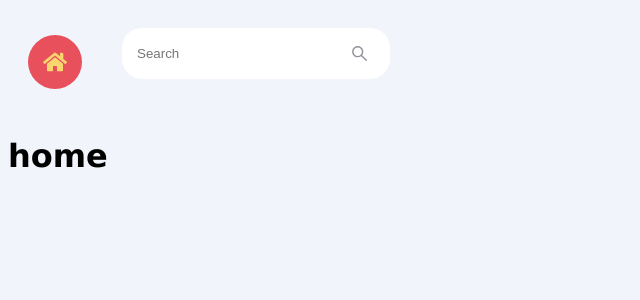
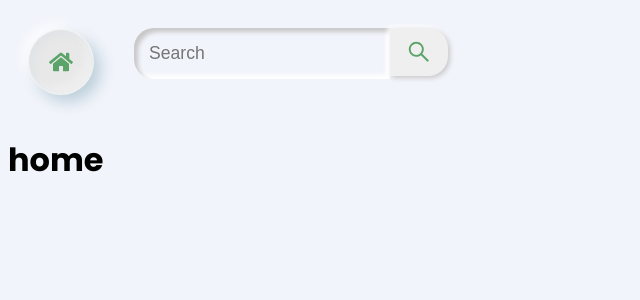
Before and after one commit to pkc189/eyesonai, a React (Create React App) app: page / in a window 1280 px wide. Shown: the top 300 px of the page, without its empty margins (0-640 px from the left). Built offline with nearby package versions, Linux system fonts and the light colour scheme.

Commit message:
4 files modified, 1 added

```diff
--- a/package.json
+++ b/package.json
@@ -5,9 +5,12 @@
   "dependencies": {
     "@material-ui/core": "^4.11.2",
     "@types/react": "^16.8.6 || ^17.0.0",
+    "chart.js": "^2.3",
     "react": "^17.0.0",
+    "react-chartjs-2": "^2.11.1",
     "react-dom": "^17.0.0",
-    "react-icons": "^4.1.0"
+    "react-icons": "^4.1.0",
+    "react-router-dom": "^5.2.0"
   },
   "scripts": {
     "start": "react-scripts start",
--- a/src/components/home_components/Navbar.js
+++ b/src/components/home_components/Navbar.js
@@ -4,14 +4,23 @@ import { IconContext } from "react-icons";
 import "../../css/Navbar.css";
 import { AiOutlineSearch } from "react-icons/ai";
 
+import { Link, BrowserRouter as Router } from "react-router-dom";
+
 const Navbar = () => {
   return (
     <>
+      <Router>
         <div className="Navbar">
           <IconContext.Provider
-          value={{ color: "F9D56E", className: "Navbar__icon", size: "1.5rem" }}
+            value={{
+              color: "5aa469",
+              className: "Navbar__icon",
+              size: "1.5rem"
+            }}
           >
+            <Link to="/">
               <FaHome />
+            </Link>
           </IconContext.Provider>
 
           <div id="search">
@@ -23,9 +32,9 @@ const Navbar = () => {
                   <button type="submit">
                     <IconContext.Provider
                       value={{
-                      color: "92929D",
+                        color: "5aa469",
                         className: "Search__icon",
-                      size: "1.2rem"
+                        size: "1.6rem"
                       }}
                     >
                       <AiOutlineSearch />
@@ -36,6 +45,7 @@ const Navbar = () => {
             </form>
           </div>
         </div>
+      </Router>
     </>
   );
 };
--- a/src/css/Navbar.css
+++ b/src/css/Navbar.css
@@ -8,10 +8,24 @@
 }
 
 .Navbar__icon {
-  background-color: #e8505b;
-  padding: 15px;
+  padding: 20px;
   border-radius: 50%;
   margin-right: 40px;
+
+  background: #e8e8e8;
+  border: 1px solid rgba(255, 255, 255, 0.5);
+  transition: all 0.3s linear;
+  box-shadow: 7px 7px 15px #bbcfda, -4px -4px 13px #ffffff,
+    inset 4px 4px 8px rgba(209, 217, 230, 0.35),
+    inset -8px -8px 8px rgba(255, 255, 255, 0.3);
+}
+
+.Navbar__icon:hover {
+  box-shadow: 4px 2px 18px #bbcfda, -4px -4px 13px #ffffff,
+    inset 6px 6px 16px rgba(209, 217, 230, 0.8),
+    inset -8px -8px 8px rgba(255, 255, 255, 0.2);
+  transform: translateY(2px);
+  color: #a8df65;
 }
 
 .search__input {
@@ -23,17 +37,30 @@
   padding: 15px;
   border-radius: 20px 0 0 20px;
   border: none;
+  box-shadow: 4px 4px 4px #c8c8c8 inset, -4px -4px 4px white inset;background-color: transparent;
 }
 
+.search__input input:focus{
+  box-shadow: 2px 2px 2px #c8c8c8 inset, -2px -2px 2px white inset;
+}
+
+
 .Search__icon {
-  padding: 15px;
-  border-style: none;
-  background-color: white;
+  padding: 10px;
+
+
   border-radius: 0 20px 20px 0;
 }
 
 .search__input__button button {
-  border: none;
-  background-color: white;
+  border: 0px solid #c8c8c8 ;
+cursor: pointer;
   border-radius: 0 20px 20px 0;
+
+  box-shadow: 2px 2px 5px #c8c8c8, -2px -2px 5px white;
+  transition: box-shadow .2s;
 }
+
+input[type="text"] {
+  font-size: 1.1rem;
+}
--- a/src/style.css
+++ b/src/style.css
@@ -1,11 +1,8 @@
+@import url("https://fonts.googleapis.com/css2?family=Poppins:wght@300;400;700&display=swap");
+
 body {
   padding: 0px !important;
   box-sizing: border-box;
   background-color: #f2f4fb;
+  font-family: "Poppins", sans-serif !important;
 }
-
-h1,
-p {
-  font-family: "Lucida Sans", "Lucida Sans Regular", "Lucida Grande",
-    "Lucida Sans Unicode", Geneva, Verdana, sans-serif;
-}
```
Also changed, not shown: src/components/home_components/ActivityReport.js (added). Lines whose indentation alone changed are shown as unchanged.
